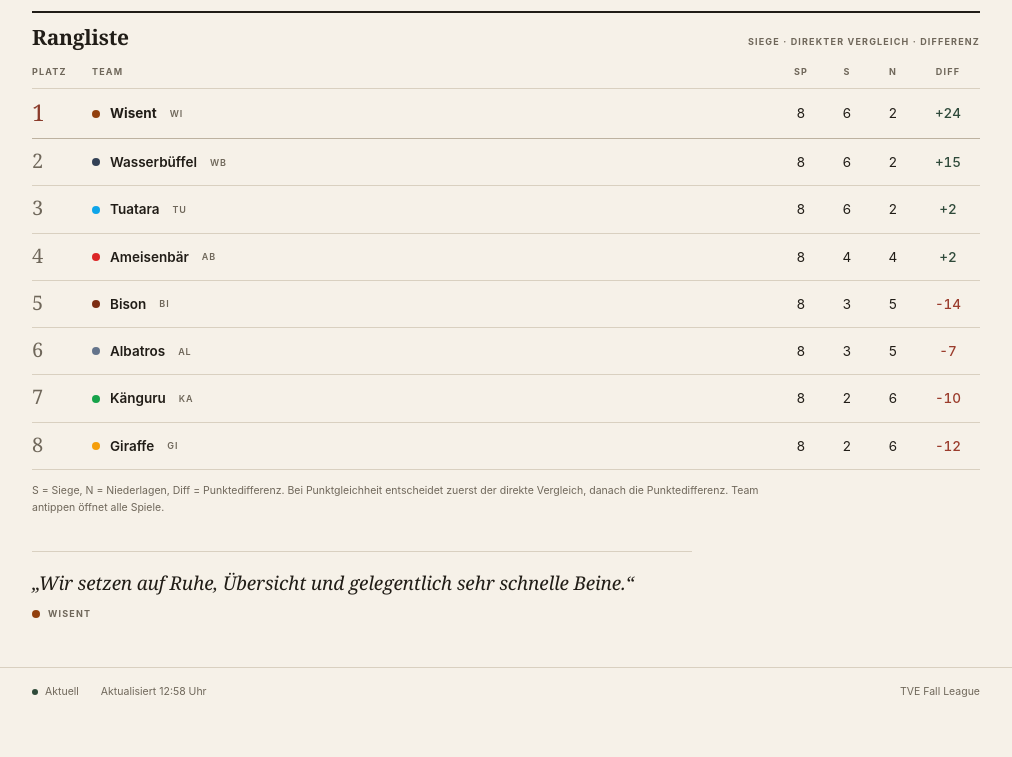
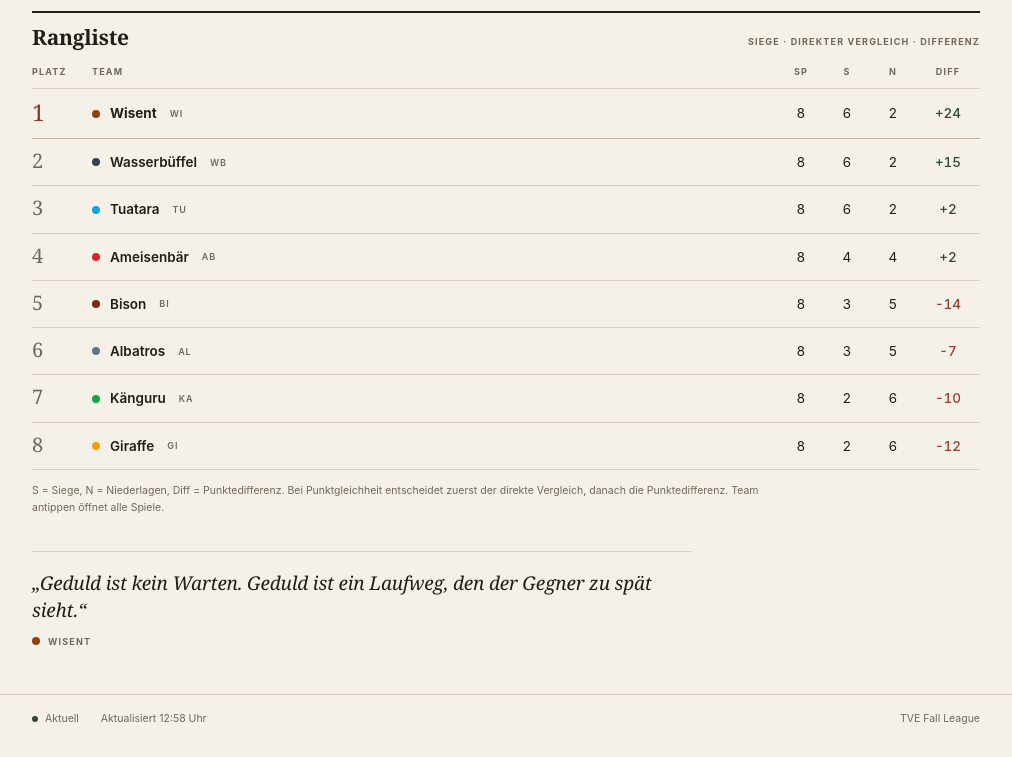
Before and after one commit to chinesecarl/tve-fall-league, a plain HTML site: page index.html in a window 1280 px wide. Shown: the part 280-1037 px from the top of the page, without its empty margins (134-1146 px from the left). Before the commit the page ends 1009 px from the top, so only its background shows below. Drawn offline with nearby package versions, Linux system fonts and the light colour scheme.

Commit message:
Add 50 new team quotes to the daily rotation

```diff
--- a/app.js
+++ b/app.js
@@ -108,7 +108,14 @@ const TEAM_QUOTES = {
     "Die Scheibe fliegt, der Puls steigt, die Fairness bleibt.",
     "Wenn der eigene Pass zurückkommt, nennen wir es Doppelpass mit dem Wind.",
     "Der beste Trickwurf ist der, den das eigene Team fangen kann.",
-    "Wir mögen Überraschungen – außer beim eigenen Wurf in die Endzone."
+    "Wir mögen Überraschungen – außer beim eigenen Wurf in die Endzone.",
+    "Das dritte Auge sieht den freien Raum. Die anderen beiden behalten die Scheibe im Blick.",
+    "Geduld ist eine Waffe. Sie hat nur keinen lauten Knopf.",
+    "Der Wind ist ein Mitspieler, der nie zuhört. Wir werfen trotzdem mit ihm.",
+    "Ein Foul, das keiner gesehen hat, ist immer noch ein Foul. Das ist der ganze Sport.",
+    "Langsam wirken und plötzlich da sein – das ist kein Widerspruch, das ist Taktik.",
+    "Die Scheibe lügt nicht. Der Wind schon.",
+    "Wir sehen alt aus. Das ist Tarnung."
   ],
   AL: [
     "Flügel helfen wenig, wenn der Pass ins Aus segelt.",
@@ -117,7 +124,14 @@ const TEAM_QUOTES = {
     "Gegenwind ist nur Rückenwind mit schlechter Presse.",
     "Unsere langen Pässe haben Fernweh. Unser Team bevorzugt erreichbare Reiseziele.",
     "Höhenflug erlaubt, Übermut nicht.",
-    "Die Scheibe ist in der Luft. Unser Plan hoffentlich auch."
+    "Die Scheibe ist in der Luft. Unser Plan hoffentlich auch.",
+    "Die Spannweite beeindruckt. Der Pass, der ankommt, entscheidet.",
+    "Stürme sind nur Thermik mit schlechter Laune.",
+    "Der Horizont ist kein Ziel, sondern die Ausrede für einen sehr langen Laufweg.",
+    "Auch ein Albatros muss landen. Am liebsten in der Endzone.",
+    "Wer die Thermik kennt, spart Kraft. Wer die Endzone kennt, spart Pässe.",
+    "Über dem Meer sieht man weit. Über dem Feld sollte man den Mitspieler sehen.",
+    "Ein Flug ohne Ziel ist Freiheit. Ein Wurf ohne Ziel ist ein Turnover."
   ],
   WI: [
     "Manchmal ist der klügste Wurf der, den man nicht wirft.",
@@ -125,7 +139,13 @@ const TEAM_QUOTES = {
     "Ein guter Pass findet den Mitspieler. Ein großartiger findet ihn im Lauf.",
     "Geduld ist eine Taktik – besonders, wenn der Wind den Pass zurückschickt.",
     "Wir setzen auf Ruhe, Übersicht und gelegentlich sehr schnelle Beine.",
-    "Wenn der Laufweg frei ist, wird aus „gleich“ plötzlich „Punkt“."
+    "Wenn der Laufweg frei ist, wird aus „gleich“ plötzlich „Punkt“.",
+    "Ein Wisent rennt nicht, weil er muss. Er rennt, weil der Laufweg frei ist.",
+    "Stärke zeigt sich nicht im Stoß, sondern im Standhalten.",
+    "Wer den Weg kennt, braucht keine laute Stimme.",
+    "Ein guter Block ist wie ein Baum: Er steht genau dort, wo keiner ihn erwartet.",
+    "Geduld ist kein Warten. Geduld ist ein Laufweg, den der Gegner zu spät sieht.",
+    "Die Herde deckt den Rücken. Der Cut öffnet den Raum."
   ],
   BI: [
     "Zehn Sekunden sind reichlich Zeit – bis jemand laut mitzählt.",
@@ -133,7 +153,13 @@ const TEAM_QUOTES = {
     "Ein Fehlwurf ist nur ein Spielzug mit unerwartetem Ende.",
     "Wir stürmen nicht blind. Wir stürmen mit einem sehr überzeugenden Plan.",
     "Der Punkt ist nah. Also bitte keine Heldentaten mehr.",
-    "Die Scheibe wiegt fast nichts. Der entscheidende Punkt dagegen ganz schön viel."
+    "Die Scheibe wiegt fast nichts. Der entscheidende Punkt dagegen ganz schön viel.",
+    "Eine Stampede beeindruckt. Ein geordneter Angriff punktet.",
+    "Masse ist kein Argument – außer beim Box-out.",
+    "Der Boden bebt nicht vom Brüllen, sondern von den Schritten.",
+    "Ein Fehler ist kein Umweg, sondern ein etwas längerer Weg zum Punkt.",
+    "Die Herde wartet nicht. Der Stall-Count auch nicht.",
+    "Wer im Sturm spielt, nimmt trotzdem einen Plan B mit."
   ],
   GI: [
     "Von hier oben sieht man den freien Laufweg. Hoffentlich auch den eigenen.",
@@ -141,7 +167,13 @@ const TEAM_QUOTES = {
     "Ein weiter Wurf macht Eindruck. Ein freier Mitspieler macht den Punkt.",
     "Übersicht ist gut. Die eigene Endzone im Blick zu behalten, ist besser.",
     "Hohe Scheiben sind unser Spezialgebiet. Den Spielstand haben wir auch im Blick.",
-    "Der Pass war nicht zu hoch. Ihr wart nur zu wenig Giraffe."
+    "Der Pass war nicht zu hoch. Ihr wart nur zu wenig Giraffe.",
+    "Der Kopf ist in den Wolken. Die Füße gehören in die Endzone.",
+    "Große Schritte sind kein Ersatz für den richtigen ersten Schritt.",
+    "Von oben sieht jeder den freien Raum. Nur wenige laufen rechtzeitig los.",
+    "Die Scheibe kommt hoch. Der Punkt kommt später.",
+    "Ein hoher Wurf ist nur dann gut, wenn jemand unten mitdenkt.",
+    "Wer über allen steht, wird von allen gesehen. Nutze den Überblick, bevor es der Gegner tut."
   ],
   WB: [
     "Nasse Schuhe, kalte Scheibe, warme Stimmung: Herbstliga.",
@@ -149,7 +181,13 @@ const TEAM_QUOTES = {
     "Richtig schön ist ein Punkt erst, wenn danach beide Teams lachen.",
     "Regen ist nur Wasser mit einem Spielplan.",
     "Schlamm am Trikot? Beweisfoto für einen gelungenen Spieltag.",
-    "Bei diesem Wetter glänzt nicht die Scheibe, sondern die Fairness."
+    "Bei diesem Wetter glänzt nicht die Scheibe, sondern die Fairness.",
+    "Regen ist kein Wetter. Regen ist ein Heimspiel.",
+    "Wasser findet seinen Weg. Ein guter Pass auch.",
+    "Der Schlamm bleibt am Trikot. Der Punkt bleibt in der Tabelle.",
+    "Wer sich über das Wetter beschwert, hat noch nicht im Regen gepunktet.",
+    "Nasse Hände, trockene Nerven.",
+    "Wer im Regen spielt, braucht keine Ausrede – nur griffige Schuhe."
   ],
   AB: [
     "Kleine Lücke, großer Punkt.",
@@ -157,7 +195,13 @@ const TEAM_QUOTES = {
     "Ein langer Punkt besteht aus vielen kleinen, gut platzierten Pässen.",
     "Wir haben einen Riecher für freie Räume. Für nasse Socken leider auch.",
     "Wer Geduld mitbringt, findet auch im Gedränge die Lücke.",
-    "Ein cleverer Laufweg ist schneller als ein besonders lauter Ruf."
+    "Ein cleverer Laufweg ist schneller als ein besonders lauter Ruf.",
+    "Ein Ameisenbär braucht keine großen Bissen. Viele kleine reichen.",
+    "Der längste Punkt beginnt mit dem kürzesten Pass.",
+    "Wer kleine Lücken ignoriert, wartet auf eine große, die nie kommt.",
+    "Wer den Boden kennt, findet die Lücke. Wer den Gegner kennt, findet sie schneller.",
+    "Die Nase findet den freien Raum. Die Beine müssen ihn nur noch erreichen.",
+    "Ein guter Cut ist leise. Der Punkt danach ist es nicht."
   ],
   KA: [
     "Hohe Scheiben? Für uns kein Problem – die Landung danach schon.",
@@ -165,7 +209,13 @@ const TEAM_QUOTES = {
     "Kommt der Pass zu hoch, nennen wir es Sprungtraining.",
     "Unsere Beine sagen: „Noch ein Lauf!“ Unsere Lunge beantragt eine Auszeit.",
     "Wenn der erste Sprung nicht reicht, war das eben die Aufwärmrunde.",
-    "Ein Punkt in der Endzone? Das nennen wir einen gelungenen Hopser."
+    "Ein Punkt in der Endzone? Das nennen wir einen gelungenen Hopser.",
+    "Der Beutel ist für Snacks. Der Punkt ist für die Tabelle.",
+    "Ein Känguru springt nicht, um zu prahlen. Es springt, weil der Boden zu langsam ist.",
+    "Wer hoch springt, landet irgendwo. Wer klug springt, landet in der Endzone.",
+    "Im Outback gibt es keine Abkürzungen. Auf dem Feld heißen sie Laufwege.",
+    "Schnell sein ist gut. Schnell bremsen ist besser.",
+    "Ein Hopser bringt dich nicht in die Endzone. Ein Laufweg schon"
   ]
 };
 
--- a/index.html
+++ b/index.html
@@ -130,6 +130,6 @@
   </footer>
 
   <script src="https://cdn.jsdelivr.net/npm/papaparse@5.4.1/papaparse.min.js" integrity="sha384-D/t0ZMqQW31H3az8ktEiNb39wyKnS82iFY52QPACM+IjKW3jDUhyIgh2PApRqJZs" crossorigin="anonymous"></script>
-  <script src="app.js?v=2026-11-13b"></script>
+  <script src="app.js?v=2026-11-13c"></script>
 </body>
 </html>
```
